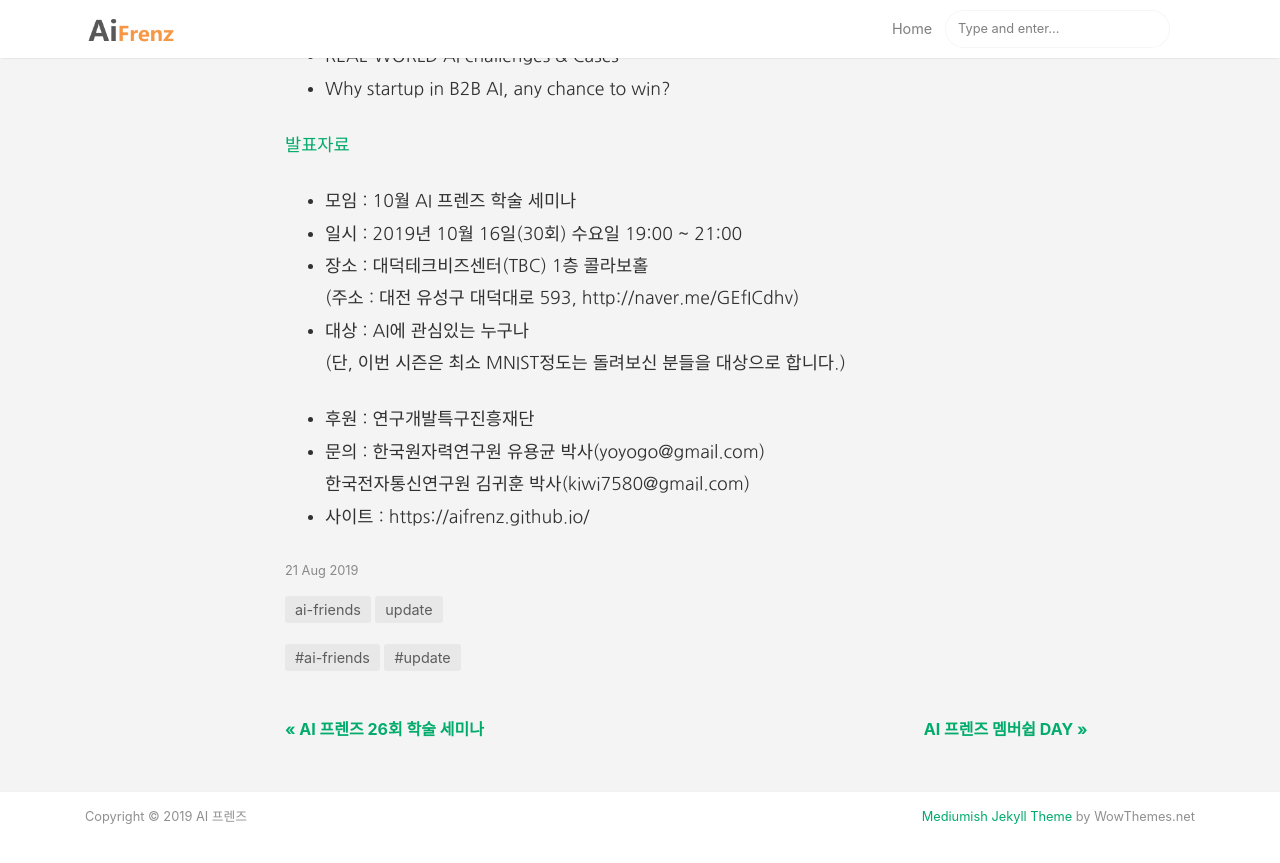
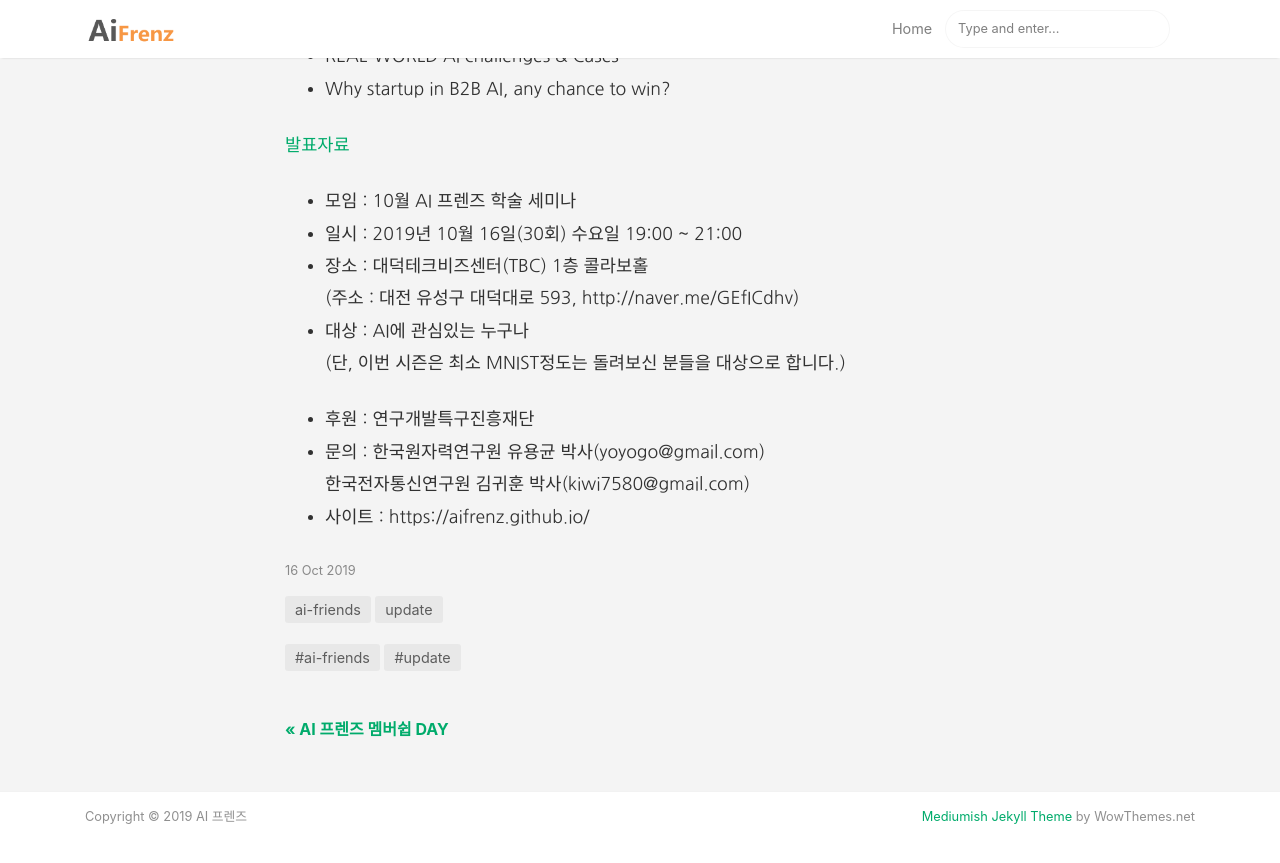
Before and after one commit to aifrenz/aifrenz.github.io, a Jekyll site: the page built from _posts/2019-10-16-30th-seminar.markdown, in a window 1280 px wide and 900 px high, scrolled down 1027 px. Shown: the top 863 px of the window. Built offline with Jekyll 4.4.1, drawn with Linux system fonts in a browser that asks for light colours; comment, search, counter and statistics services are not loaded.

Commit message:
Update 2019-10-16-30th-seminar.markdown

```diff
--- a/_posts/2019-10-16-30th-seminar.markdown
+++ b/_posts/2019-10-16-30th-seminar.markdown
@@ -5,7 +5,7 @@ when: 2019. 10. 16. (수) 오후 7시-9시
 where: 대전 TBC 1층 콜라보홀
 who: 윤성호(마키나락스)
 what: 산업문제 해결을 위한 AI
-date:   2019-08-21 19:00:00
+date:   2019-10-16 19:00:00
 categories: ai-friends update
 tags: ai-friends update
 image: /images/20191016.jpg
```
